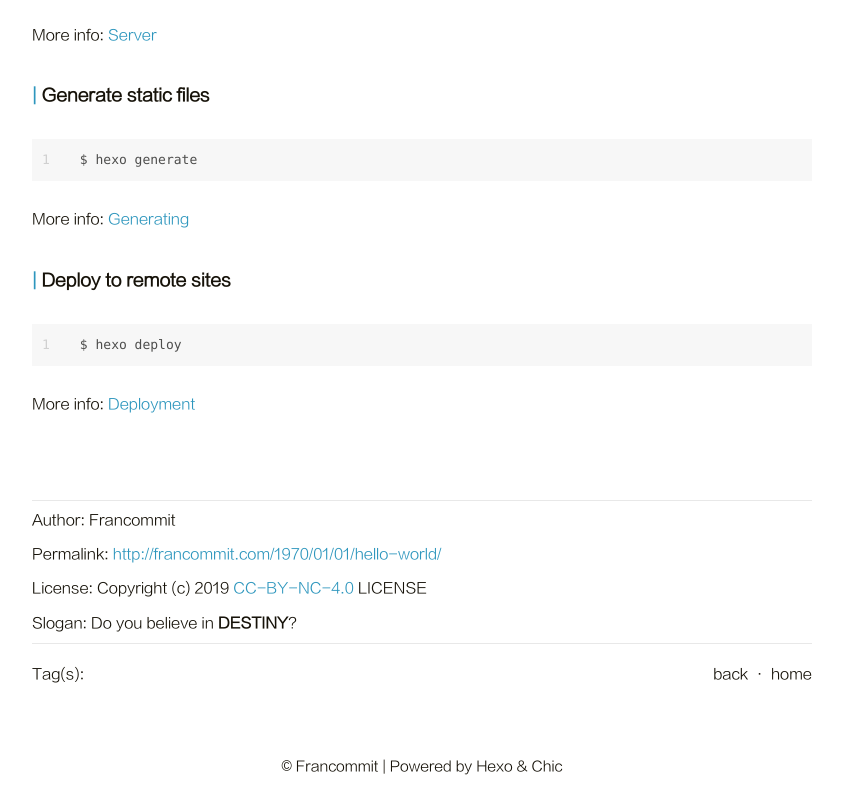
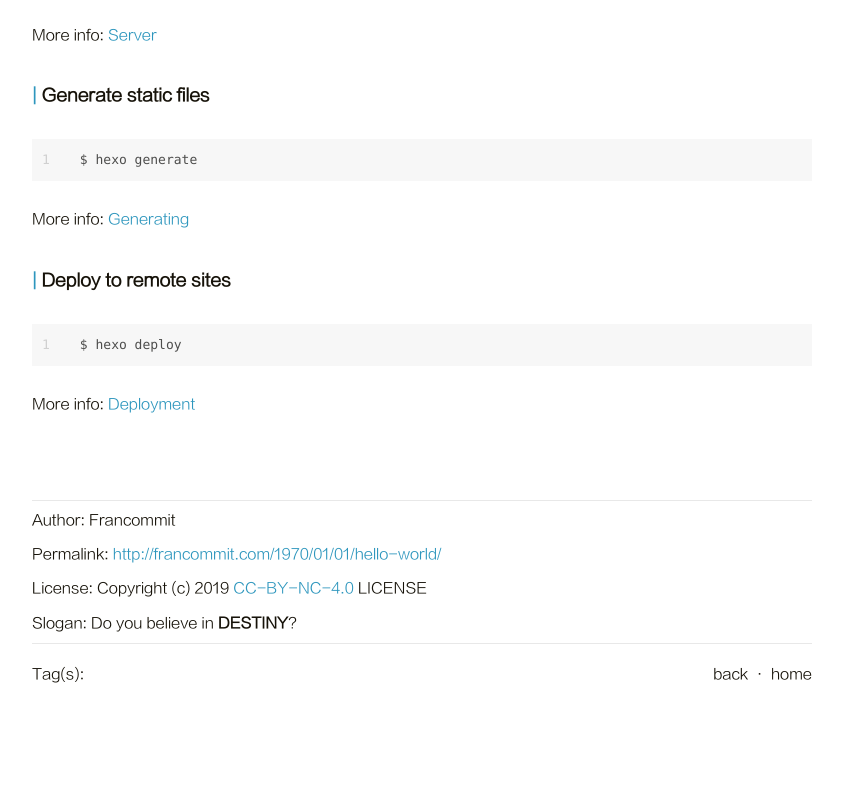
Before and after one commit to Francommit/francommit.github.io, a plain HTML site: page 1970/01/01/hello-world/index.html in a window 1280 px wide. Shown: the part 667-1466 px from the top of the page, without its empty margins (218-1061 px from the left). Drawn offline with Linux system fonts and the light colour scheme.

Commit message:
Remove footer copyright text

```diff
--- a/1970/01/01/hello-world/index.html
+++ b/1970/01/01/hello-world/index.html
@@ -257,7 +257,6 @@
         </div>
         <footer id="footer" class="footer">
     <div class="copyright">
-        <span>© Francommit | Powered by <a href="https://hexo.io" target="_blank">Hexo</a> & <a href="https://github.com/Siricee/hexo-theme-Chic" target="_blank">Chic</a></span>
     </div>
 </footer>
 
```
Also changed, not shown: archives/1970/01/index.html (+0 -1 lines), archives/1970/index.html (+0 -1 lines), archives/index.html (+0 -1 lines), emulationstation/index.html (+0 -1 lines), index.html (+0 -1 lines).
